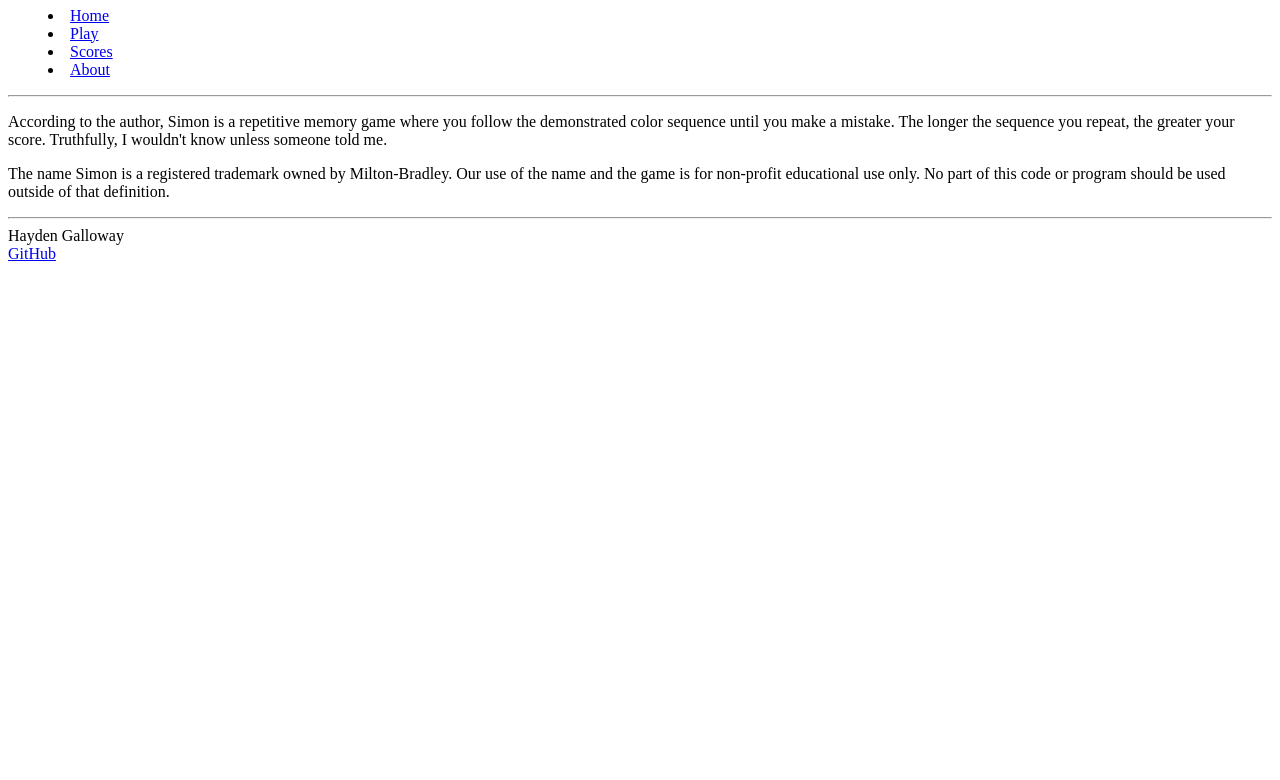
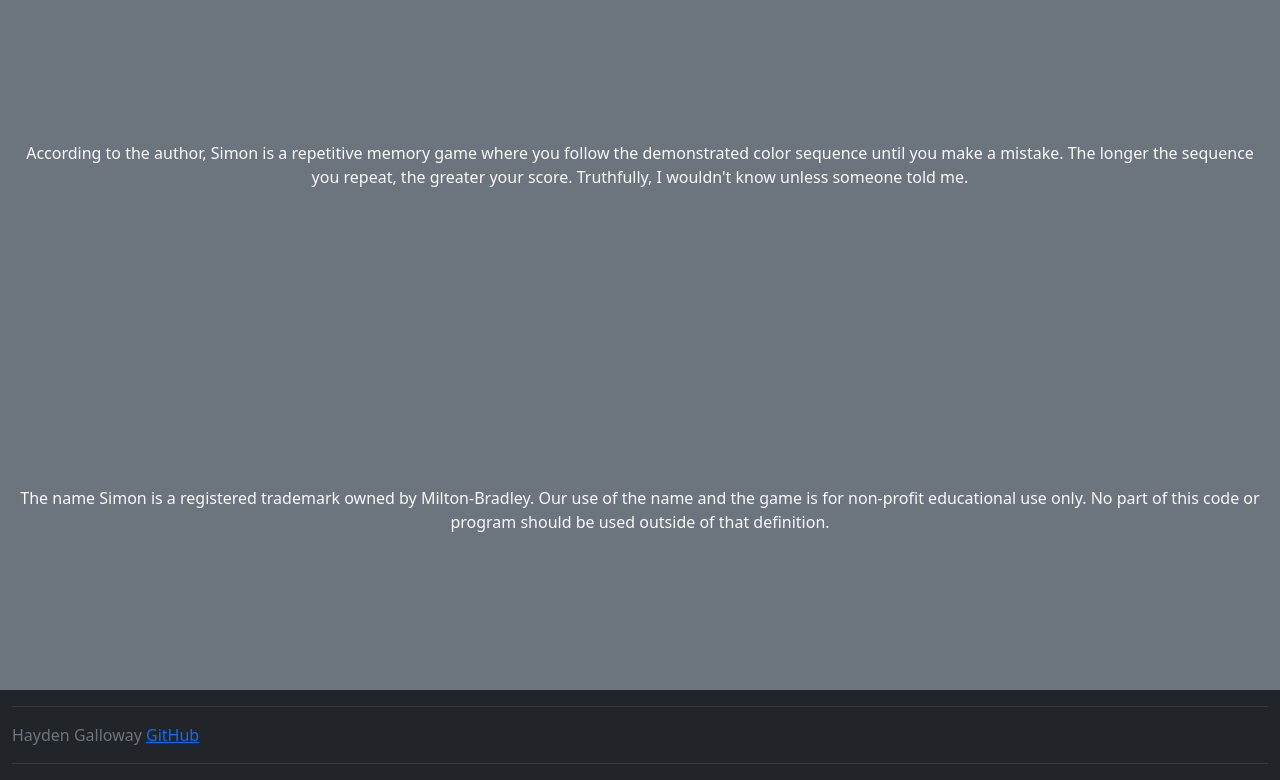
Before and after one commit to HaydenGalloway/simon, a plain HTML site: page about.html in a window 1280 px wide. Shown: the part 80-860 px from the top of the page. Before the commit the page ends 800 px from the top, so only its background shows below. Drawn offline with nearby package versions, Linux system fonts and the light colour scheme.

Commit message:
Changed the about page, added css and bootstrap

```diff
--- a/about.html
+++ b/about.html
@@ -5,24 +5,37 @@
     <meta name="viewport" content="width=device-width, initial-scale=1.0" />
     <title>About</title>
     <link rel="icon" href="favicon.ico" />
+    <link rel="stylesheet" href="main.css" />
+    <!-- Include bootstrap CSS framework -->
+    <link
+      href="https://cdn.jsdelivr.net/npm/bootstrap@5.2.2/dist/css/bootstrap.min.css"
+      rel="stylesheet"
+      integrity="sha384-Zenh87qX5JnK2Jl0vWa8Ck2rdkQ2Bzep5IDxbcnCeuOxjzrPF/et3URy9Bv1WTRi"
+      crossorigin="anonymous"
+    />
   </head>
-  <body>
-    <header>
-      <h1>Simon<sup>&reg;</sup>😊</h1>
-
-      <nav>
-        <menu>
-          <li><a href="index.html">Home</a></li>
-          <li><a href="play.html">Play</a></li>
-          <li><a href="scores.html">Scores</a></li>
-          <li><a href="about.html">About</a></li>
-        </menu>
-      </nav>
-
-      <hr />
+  <body class="bg-dark text-light">
+    <header class="container-fluid">
+        <nav class="navbar fixed-top navbar-dark">
+          <a class="navbar-brand" href="#">Simon<sup>&reg;</sup></a>
+          <menu class="navbar-nav">
+            <li class="nav-item">
+              <a class="nav-link" href="index.html">Home</a>
+            </li>
+            <li class="nav-item">
+              <a class="nav-link" href="play.html">Play</a>
+            </li>
+            <li class="nav-item">
+              <a class="nav-link" href="scores.html">Scores</a>
+            </li>
+            <li class="nav-item">
+              <a class="nav-link active" href="about.html">About</a>
+            </li>
+          </menu>
+        </nav>
     </header>
 
-    <main>
+    <main class="container-fluid bg-secondary text-center">
       <p>
         According to the author, Simon is a repetitive memory game where you follow the demonstrated
         color sequence until you make a mistake. The longer the sequence you
@@ -36,11 +49,13 @@
       </p>
     </main>
 
-    <footer>
-      <hr />
-      <span class="text-reset">Hayden Galloway</span>
-      <br />
-      <a href="https://github.com/HaydenGalloway/simon">GitHub</a>
+    <footer class="bg-dark text-dark text-muted">
+        <div class="container-fluid">
+            <hr />
+                <span class="text-reset">Hayden Galloway</span>
+                <a href="https://github.com/HaydenGalloway/simon">GitHub</a>
+            <hr>
+        </div>
     </footer>
   </body>
 </html>
--- /dev/null
+++ b/main.css
@@ -0,0 +1,29 @@
+body {
+    display: flex;
+    flex-direction: column;
+    min-width: 375px;
+}
+
+header {
+    flex: 5 80px;
+}
+
+main {
+    flex: 1 calc(100vh - 110px);
+    display: flex;
+    flex-direction: column;
+    align-items: center;
+    justify-content: space-around;
+}
+
+footer {
+    flex: 5 30px;
+}
+
+menu {
+    flex: 1;
+    display: flex;
+    /*  overwrite Bootstrap so the menu does not wrap */
+    flex-direction: row !important;
+    list-style: none;
+}
```
